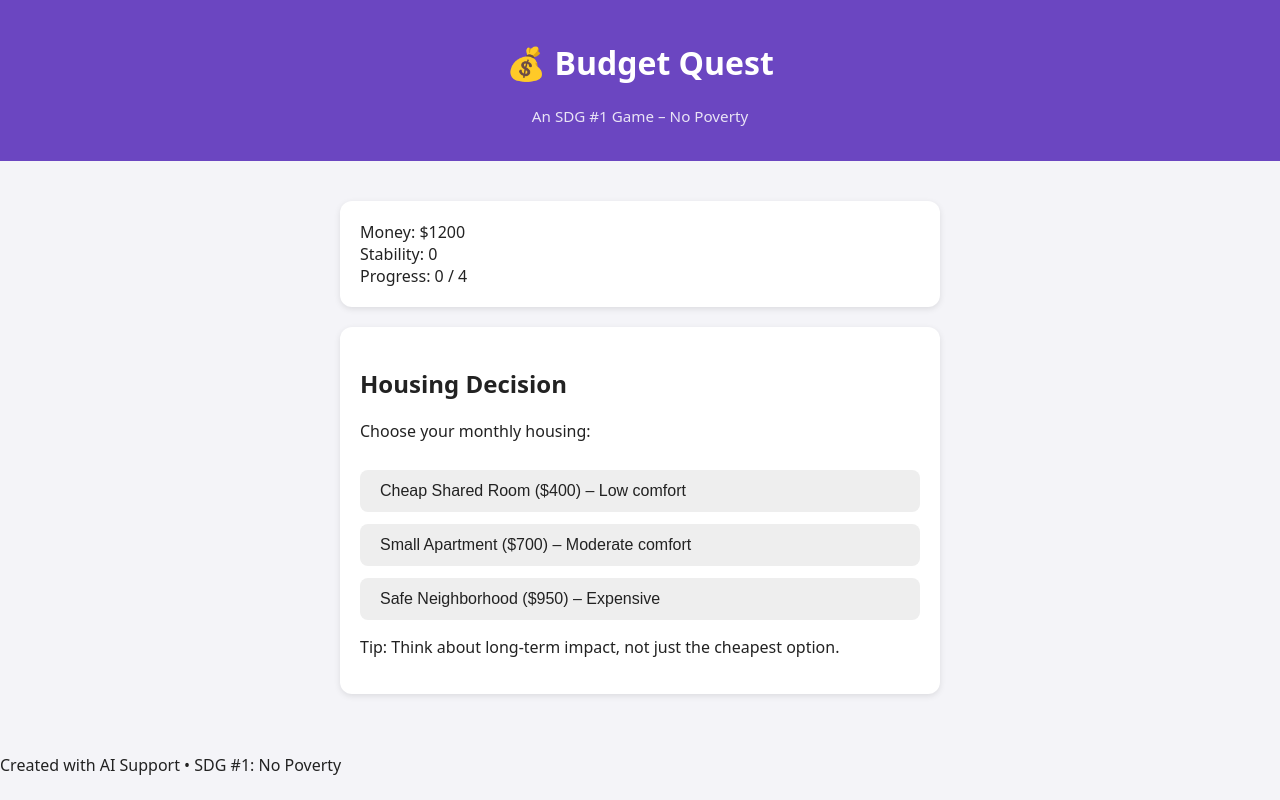
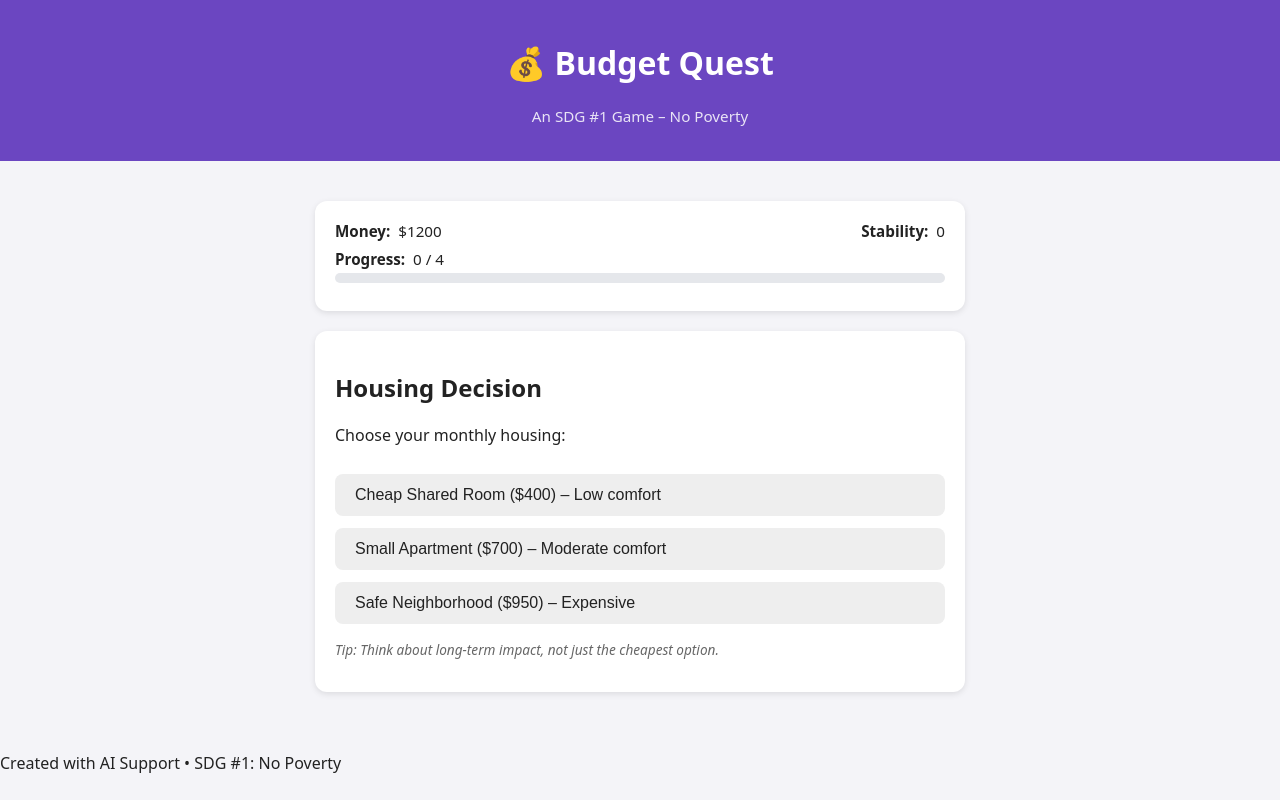
Before and after one commit to cschaus1507/TIFRound2, a plain HTML site: page index.html in a window 1280 px wide. Both pictures are taken after a click on the button "Start Game". Drawn offline with Linux system fonts and the light colour scheme.

Commit message:
Update style.css

```diff
--- a/style.css
+++ b/style.css
@@ -19,7 +19,7 @@ header {
 }
 
 #game {
-  max-width: 600px;
+  max-width: 650px;
   margin: 30px auto;
   padding: 10px;
 }
@@ -41,10 +41,18 @@ button {
   border-radius: 8px;
   cursor: pointer;
   font-size: 1rem;
+  transition: transform 0.1s ease, box-shadow 0.15s ease, background 0.15s ease;
 }
 
 button:hover {
   background: #5531a8;
+  transform: translateY(-1px);
+  box-shadow: 0 3px 8px rgba(0,0,0,0.16);
+}
+
+button:active {
+  transform: translateY(0);
+  box-shadow: 0 1px 3px rgba(0,0,0,0.2);
 }
 
 .hidden {
@@ -62,3 +70,97 @@ button:hover {
 .choice-btn:hover {
   background: #ddd;
 }
+
+.small {
+  font-size: 0.9rem;
+  color: #555;
+}
+
+.hint {
+  margin-top: 16px;
+  font-size: 0.85rem;
+  color: #666;
+  font-style: italic;
+}
+
+/* HUD / Status bar */
+
+#status-bar {
+  font-size: 0.95rem;
+}
+
+.status-row {
+  display: flex;
+  justify-content: space-between;
+  align-items: center;
+  margin-bottom: 8px;
+  gap: 10px;
+  flex-wrap: wrap;
+}
+
+.label {
+  font-weight: 600;
+  margin-right: 4px;
+}
+
+.progress-wrapper {
+  flex: 1;
+}
+
+.progress-bar {
+  width: 100%;
+  height: 10px;
+  background: #e5e7eb;
+  border-radius: 999px;
+  overflow: hidden;
+  margin-top: 4px;
+}
+
+#progress-fill {
+  height: 100%;
+  width: 0%;
+  background: linear-gradient(90deg, #6b46c1, #ed8936);
+  transition: width 0.3s ease;
+}
+
+/* Animations */
+
+.fade-in {
+  animation: fadeIn 0.4s ease-out;
+}
+
+.flash-green {
+  animation: flashGreen 0.4s ease-out;
+}
+
+.flash-red {
+  animation: flashRed 0.4s ease-out;
+}
+
+@keyframes fadeIn {
+  from {
+    opacity: 0;
+    transform: translateY(8px);
+  }
+  to {
+    opacity: 1;
+    transform: translateY(0);
+  }
+}
+
+@keyframes flashGreen {
+  0% { box-shadow: 0 0 0 rgba(72, 187, 120, 0.0); }
+  50% { box-shadow: 0 0 12px rgba(72, 187, 120, 0.9); }
+  100% { box-shadow: 0 0 0 rgba(72, 187, 120, 0.0); }
+}
+
+@keyframes flashRed {
+  0% { box-shadow: 0 0 0 rgba(245, 101, 101, 0.0); }
+  50% { box-shadow: 0 0 12px rgba(245, 101, 101, 0.9); }
+  100% { box-shadow: 0 0 0 rgba(245, 101, 101, 0.0); }
+}
+
+.score-text {
+  margin-top: 10px;
+  font-weight: 600;
+}
```
